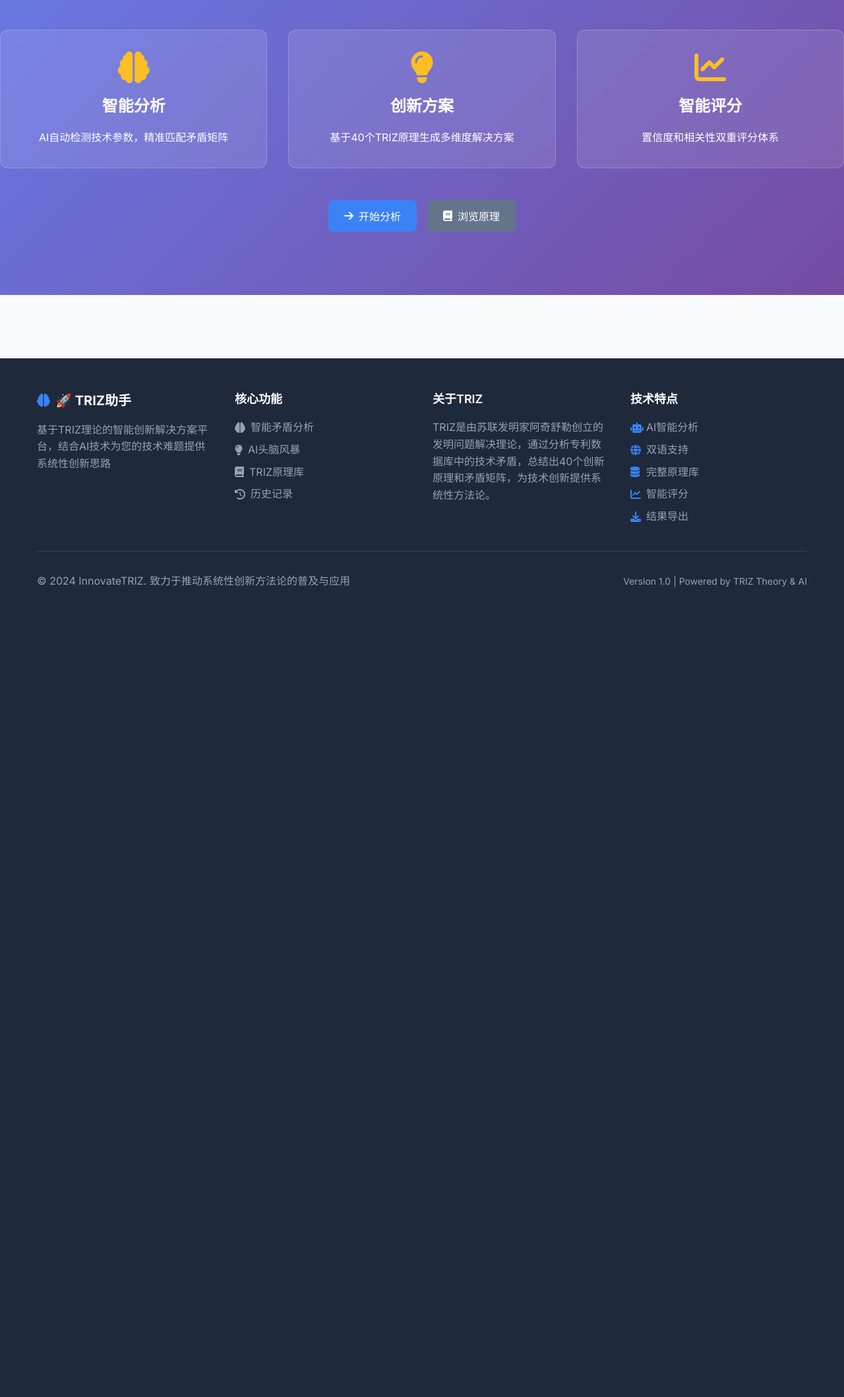
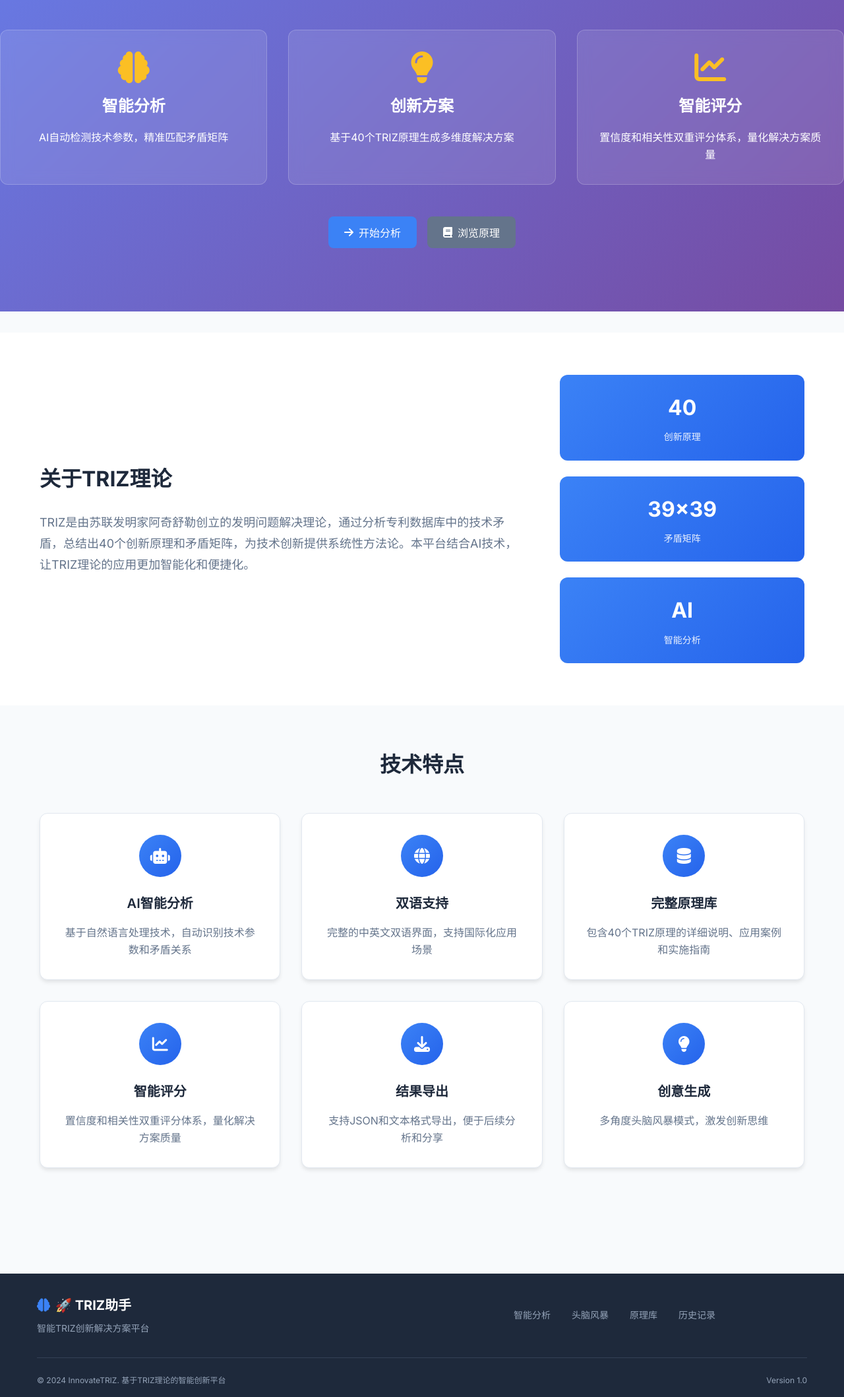
Before and after one commit to ligj1706/InnovateTRIZ, a Flask app: page / in a window 1280 px wide. Shown: the part 339-2456 px from the top of the page at 66% size. Before the commit the page ends 1229 px from the top, so only its background shows below. Run offline with Flask 3, Linux system fonts and the light colour scheme.

Commit message:
Update TRIZ application: Enhanced functionality and UI improvements

```diff
--- a/triz_web_app/backend/app.py
+++ b/triz_web_app/backend/app.py
@@ -189,7 +189,27 @@
                     'footer_export': triz_engine.get_text('footer_export'),
                     'footer_copyright_text': triz_engine.get_text('footer_copyright_text'),
                     'footer_version': triz_engine.get_text('footer_version'),
-                    'footer_powered': triz_engine.get_text('footer_powered')
+                    'footer_powered': triz_engine.get_text('footer_powered'),
+                    'about_triz_title': triz_engine.get_text('about_triz_title'),
+                    'about_triz_desc': triz_engine.get_text('about_triz_desc'),
+                    'stat_principles': triz_engine.get_text('stat_principles'),
+                    'stat_matrix': triz_engine.get_text('stat_matrix'),
+                    'stat_ai': triz_engine.get_text('stat_ai'),
+                    'tech_features_title': triz_engine.get_text('tech_features_title'),
+                    'feature_ai_title': triz_engine.get_text('feature_ai_title'),
+                    'feature_ai_desc': triz_engine.get_text('feature_ai_desc'),
+                    'feature_bilingual_title': triz_engine.get_text('feature_bilingual_title'),
+                    'feature_bilingual_desc': triz_engine.get_text('feature_bilingual_desc'),
+                    'feature_database_title': triz_engine.get_text('feature_database_title'),
+                    'feature_database_desc': triz_engine.get_text('feature_database_desc'),
+                    'feature_scoring_title': triz_engine.get_text('feature_scoring_title'),
+                    'feature_scoring_desc': triz_engine.get_text('feature_scoring_desc'),
+                    'feature_export_title': triz_engine.get_text('feature_export_title'),
+                    'feature_export_desc': triz_engine.get_text('feature_export_desc'),
+                    'feature_brainstorm_title': triz_engine.get_text('feature_brainstorm_title'),
+                    'feature_brainstorm_desc': triz_engine.get_text('feature_brainstorm_desc'),
+                    'footer_simple_description': triz_engine.get_text('footer_simple_description'),
+                    'footer_simple_copyright': triz_engine.get_text('footer_simple_copyright')
                 }
             })
 
--- a/triz_web_app/frontend/static/css/style.css
+++ b/triz_web_app/frontend/static/css/style.css
@@ -868,7 +868,151 @@
     margin-bottom: 0.5rem;
 }
 
-/* 页脚样式 */
+/* 首页新增内容样式 */
+
+/* 关于TRIZ部分 */
+.about-triz {
+    background: var(--card-bg);
+    padding: 4rem 0;
+    margin-top: 2rem;
+}
+
+.about-content {
+    display: grid;
+    grid-template-columns: 2fr 1fr;
+    gap: 3rem;
+    align-items: center;
+}
+
+.about-text h2 {
+    font-size: 2rem;
+    font-weight: 700;
+    color: var(--text-primary);
+    margin-bottom: 1.5rem;
+}
+
+.about-text p {
+    font-size: 1.125rem;
+    line-height: 1.8;
+    color: var(--text-secondary);
+}
+
+.about-stats {
+    display: flex;
+    flex-direction: column;
+    gap: 1.5rem;
+}
+
+.stat-item {
+    text-align: center;
+    padding: 1.5rem;
+    background: linear-gradient(135deg, var(--primary-color), var(--primary-dark));
+    border-radius: var(--radius-lg);
+    color: white;
+}
+
+.stat-number {
+    font-size: 2rem;
+    font-weight: 700;
+    margin-bottom: 0.5rem;
+}
+
+.stat-label {
+    font-size: 0.875rem;
+    opacity: 0.9;
+}
+
+/* 技术特点部分 */
+.tech-features {
+    padding: 4rem 0;
+    background: var(--bg-color);
+}
+
+.tech-features h2 {
+    text-align: center;
+    font-size: 2rem;
+    font-weight: 700;
+    color: var(--text-primary);
+    margin-bottom: 3rem;
+}
+
+.features-grid {
+    display: grid;
+    grid-template-columns: repeat(auto-fit, minmax(300px, 1fr));
+    gap: 2rem;
+}
+
+.feature-item {
+    background: var(--card-bg);
+    padding: 2rem;
+    border-radius: var(--radius-lg);
+    box-shadow: var(--shadow-md);
+    border: 1px solid var(--border-color);
+    text-align: center;
+    transition: all 0.3s ease;
+}
+
+.feature-item:hover {
+    transform: translateY(-4px);
+    box-shadow: var(--shadow-lg);
+}
+
+.feature-icon {
+    width: 64px;
+    height: 64px;
+    margin: 0 auto 1.5rem;
+    background: linear-gradient(135deg, var(--primary-color), var(--primary-dark));
+    border-radius: 50%;
+    display: flex;
+    align-items: center;
+    justify-content: center;
+    color: white;
+    font-size: 1.5rem;
+}
+
+.feature-item h3 {
+    font-size: 1.25rem;
+    font-weight: 600;
+    color: var(--text-primary);
+    margin-bottom: 1rem;
+}
+
+.feature-item p {
+    color: var(--text-secondary);
+    line-height: 1.6;
+}
+
+/* 响应式设计 */
+@media (max-width: 768px) {
+    .about-content {
+        grid-template-columns: 1fr;
+        gap: 2rem;
+    }
+
+    .about-stats {
+        flex-direction: row;
+        gap: 1rem;
+    }
+
+    .stat-item {
+        padding: 1rem;
+    }
+
+    .stat-number {
+        font-size: 1.5rem;
+    }
+
+    .features-grid {
+        grid-template-columns: 1fr;
+        gap: 1.5rem;
+    }
+
+    .feature-item {
+        padding: 1.5rem;
+    }
+}
+
+/* 更新的页脚样式 */
 .footer {
     background: var(--text-primary);
     color: white;
@@ -878,28 +1022,25 @@
 .footer-container {
     max-width: 1200px;
     margin: 0 auto;
-    padding: 3rem 1rem 1rem;
+    padding: 2rem 1rem 1rem;
 }
 
 .footer-content {
-    display: grid;
-    grid-template-columns: repeat(auto-fit, minmax(250px, 1fr));
-    gap: 2rem;
+    display: flex;
+    justify-content: space-between;
+    align-items: center;
     margin-bottom: 2rem;
 }
 
-.footer-section h4 {
-    font-size: 1.125rem;
-    font-weight: 600;
-    margin-bottom: 1rem;
-    color: white;
+.footer-brand {
+    flex: 1;
 }
 
 .footer-logo {
     display: flex;
     align-items: center;
     gap: 0.5rem;
-    margin-bottom: 1rem;
+    margin-bottom: 0.5rem;
     font-size: 1.25rem;
     font-weight: 700;
 }
@@ -908,68 +1049,55 @@
     color: var(--primary-color);
 }
 
-.footer-desc, .footer-text {
+.footer-desc {
     color: #94a3b8;
-    line-height: 1.6;
-    margin-bottom: 1rem;
+    font-size: 0.875rem;
 }
 
-.footer-links {
-    list-style: none;
+.footer-links-section {
+    flex: 1;
+    display: flex;
+    justify-content: center;
 }
 
-.footer-links li {
-    margin-bottom: 0.5rem;
+.footer-nav {
+    display: flex;
+    gap: 2rem;
 }
 
-.footer-links a {
+.footer-nav a {
     color: #94a3b8;
     text-decoration: none;
-    display: flex;
-    align-items: center;
-    gap: 0.5rem;
+    font-size: 0.875rem;
     transition: color 0.3s ease;
 }
 
-.footer-links a:hover {
+.footer-nav a:hover {
     color: white;
-}
-
-.footer-features {
-    list-style: none;
-}
-
-.footer-features li {
-    display: flex;
-    align-items: center;
-    gap: 0.5rem;
-    margin-bottom: 0.5rem;
-    color: #94a3b8;
-}
-
-.footer-features i {
-    color: var(--primary-color);
-    width: 16px;
 }
 
 .footer-bottom {
     display: flex;
     justify-content: space-between;
     align-items: center;
-    padding-top: 2rem;
+    padding-top: 1.5rem;
     border-top: 1px solid #334155;
     color: #94a3b8;
-}
-
-.footer-info {
-    font-size: 0.875rem;
+    font-size: 0.75rem;
 }
 
 /* 响应式页脚 */
 @media (max-width: 768px) {
     .footer-content {
-        grid-template-columns: 1fr;
+        flex-direction: column;
         gap: 1.5rem;
+        text-align: center;
+    }
+
+    .footer-nav {
+        flex-wrap: wrap;
+        justify-content: center;
+        gap: 1rem;
     }
 
     .footer-bottom {
--- a/triz_web_app/frontend/static/js/app.js
+++ b/triz_web_app/frontend/static/js/app.js
@@ -101,24 +101,32 @@
             'principles-title': 'principles_title',
             'principles-desc': 'principles_desc',
             'loading-text': 'loading_text',
+            'about-triz-title': 'about_triz_title',
+            'about-triz-desc': 'about_triz_desc',
+            'stat-principles': 'stat_principles',
+            'stat-matrix': 'stat_matrix',
+            'stat-ai': 'stat_ai',
+            'tech-features-title': 'tech_features_title',
+            'feature-ai-title': 'feature_ai_title',
+            'feature-ai-desc': 'feature_ai_desc',
+            'feature-bilingual-title': 'feature_bilingual_title',
+            'feature-bilingual-desc': 'feature_bilingual_desc',
+            'feature-database-title': 'feature_database_title',
+            'feature-database-desc': 'feature_database_desc',
+            'feature-scoring-title': 'feature_scoring_title',
+            'feature-scoring-desc': 'feature_scoring_desc',
+            'feature-export-title': 'feature_export_title',
+            'feature-export-desc': 'feature_export_desc',
+            'feature-brainstorm-title': 'feature_brainstorm_title',
+            'feature-brainstorm-desc': 'feature_brainstorm_desc',
             'footer-title': 'app_title',
-            'footer-description': 'footer_description',
-            'footer-features-title': 'footer_features_title',
-            'footer-analyze': 'analyze_title',
-            'footer-brainstorm': 'brainstorm_title',
-            'footer-principles': 'principles_title',
-            'footer-history': 'history_title',
-            'footer-about-title': 'footer_about_title',
-            'footer-about-desc': 'footer_about_desc',
-            'footer-tech-title': 'footer_tech_title',
-            'footer-ai': 'footer_ai',
-            'footer-bilingual': 'footer_bilingual',
-            'footer-database': 'footer_database',
-            'footer-scoring': 'footer_scoring',
-            'footer-export': 'footer_export',
-            'footer-copyright-text': 'footer_copyright_text',
-            'footer-version': 'footer_version',
-            'footer-powered': 'footer_powered'
+            'footer-description': 'footer_simple_description',
+            'footer-analyze': 'nav_analyze',
+            'footer-brainstorm': 'nav_brainstorm',
+            'footer-principles': 'nav_principles',
+            'footer-history': 'nav_history',
+            'footer-copyright-text': 'footer_simple_copyright',
+            'footer-version': 'footer_version'
         };
 
         Object.entries(textElements).forEach(([elementId, textKey]) => {
--- a/triz_web_app/frontend/templates/index.html
+++ b/triz_web_app/frontend/templates/index.html
@@ -74,6 +74,85 @@
                     </div>
                 </div>
             </div>
+
+            <!-- 关于TRIZ部分 -->
+            <section class="about-triz">
+                <div class="container">
+                    <div class="about-content">
+                        <div class="about-text">
+                            <h2 id="about-triz-title">关于TRIZ理论</h2>
+                            <p id="about-triz-desc">
+                                TRIZ是由苏联发明家阿奇舒勒创立的发明问题解决理论，通过分析专利数据库中的技术矛盾，总结出40个创新原理和矛盾矩阵，为技术创新提供系统性方法论。本平台结合AI技术，让TRIZ理论的应用更加智能化和便捷化。
+                            </p>
+                        </div>
+                        <div class="about-stats">
+                            <div class="stat-item">
+                                <div class="stat-number">40</div>
+                                <div class="stat-label" id="stat-principles">创新原理</div>
+                            </div>
+                            <div class="stat-item">
+                                <div class="stat-number">39×39</div>
+                                <div class="stat-label" id="stat-matrix">矛盾矩阵</div>
+                            </div>
+                            <div class="stat-item">
+                                <div class="stat-number">AI</div>
+                                <div class="stat-label" id="stat-ai">智能分析</div>
+                            </div>
+                        </div>
+                    </div>
+                </div>
+            </section>
+
+            <!-- 技术特点部分 -->
+            <section class="tech-features">
+                <div class="container">
+                    <h2 id="tech-features-title">技术特点</h2>
+                    <div class="features-grid">
+                        <div class="feature-item">
+                            <div class="feature-icon">
+                                <i class="fas fa-robot"></i>
+                            </div>
+                            <h3 id="feature-ai-title">AI智能分析</h3>
+                            <p id="feature-ai-desc">基于自然语言处理技术，自动识别技术参数和矛盾关系</p>
+                        </div>
+                        <div class="feature-item">
+                            <div class="feature-icon">
+                                <i class="fas fa-globe"></i>
+                            </div>
+                            <h3 id="feature-bilingual-title">双语支持</h3>
+                            <p id="feature-bilingual-desc">完整的中英文双语界面，支持国际化应用场景</p>
+                        </div>
+                        <div class="feature-item">
+                            <div class="feature-icon">
+                                <i class="fas fa-database"></i>
+                            </div>
+                            <h3 id="feature-database-title">完整原理库</h3>
+                            <p id="feature-database-desc">包含40个TRIZ原理的详细说明、应用案例和实施指南</p>
+                        </div>
+                        <div class="feature-item">
+                            <div class="feature-icon">
+                                <i class="fas fa-chart-line"></i>
+                            </div>
+                            <h3 id="feature-scoring-title">智能评分</h3>
+                            <p id="feature-scoring-desc">置信度和相关性双重评分体系，量化解决方案质量</p>
+                        </div>
+                        <div class="feature-item">
+                            <div class="feature-icon">
+                                <i class="fas fa-download"></i>
+                            </div>
+                            <h3 id="feature-export-title">结果导出</h3>
+                            <p id="feature-export-desc">支持JSON和文本格式导出，便于后续分析和分享</p>
+                        </div>
+                        <div class="feature-item">
+                            <div class="feature-icon">
+                                <i class="fas fa-lightbulb"></i>
+                            </div>
+                            <h3 id="feature-brainstorm-title">创意生成</h3>
+                            <p id="feature-brainstorm-desc">多角度头脑风暴模式，激发创新思维</p>
+                        </div>
+                    </div>
+                </div>
+            </section>
         </section>
 
         <!-- 智能分析部分 -->
@@ -230,56 +309,36 @@
         </section>
     </main>
 
-    <!-- 专业页脚 -->
+    <!-- 简洁专业页脚 -->
     <footer class="footer">
         <div class="footer-container">
             <div class="footer-content">
-                <div class="footer-section">
+                <div class="footer-brand">
                     <div class="footer-logo">
                         <i class="fas fa-brain"></i>
                         <span id="footer-title">InnovateTRIZ</span>
                     </div>
                     <p id="footer-description" class="footer-desc">
-                        基于TRIZ理论的智能创新解决方案平台，结合AI技术为您的技术难题提供系统性创新思路
+                        智能TRIZ创新解决方案平台
                     </p>
                 </div>
 
-                <div class="footer-section">
-                    <h4 id="footer-features-title">核心功能</h4>
-                    <ul class="footer-links">
-                        <li><a href="#analyze" onclick="showSection('analyze')"><i class="fas fa-brain"></i> <span id="footer-analyze">智能矛盾分析</span></a></li>
-                        <li><a href="#brainstorm" onclick="showSection('brainstorm')"><i class="fas fa-lightbulb"></i> <span id="footer-brainstorm">AI头脑风暴</span></a></li>
-                        <li><a href="#principles" onclick="showSection('principles')"><i class="fas fa-book"></i> <span id="footer-principles">TRIZ原理库</span></a></li>
-                        <li><a href="#history" onclick="showSection('history')"><i class="fas fa-history"></i> <span id="footer-history">分析历史</span></a></li>
-                    </ul>
-                </div>
-
-                <div class="footer-section">
-                    <h4 id="footer-about-title">关于TRIZ</h4>
-                    <p id="footer-about-desc" class="footer-text">
-                        TRIZ是由苏联发明家阿奇舒勒创立的发明问题解决理论，通过分析专利数据库中的技术矛盾，总结出40个创新原理和矛盾矩阵，为技术创新提供系统性方法论。
-                    </p>
-                </div>
-
-                <div class="footer-section">
-                    <h4 id="footer-tech-title">技术特点</h4>
-                    <ul class="footer-features">
-                        <li><i class="fas fa-robot"></i> <span id="footer-ai">AI智能分析</span></li>
-                        <li><i class="fas fa-globe"></i> <span id="footer-bilingual">双语支持</span></li>
-                        <li><i class="fas fa-database"></i> <span id="footer-database">完整原理库</span></li>
-                        <li><i class="fas fa-chart-line"></i> <span id="footer-scoring">智能评分</span></li>
-                        <li><i class="fas fa-download"></i> <span id="footer-export">结果导出</span></li>
-                    </ul>
+                <div class="footer-links-section">
+                    <div class="footer-nav">
+                        <a href="#analyze" onclick="showSection('analyze')" id="footer-analyze">智能分析</a>
+                        <a href="#brainstorm" onclick="showSection('brainstorm')" id="footer-brainstorm">头脑风暴</a>
+                        <a href="#principles" onclick="showSection('principles')" id="footer-principles">原理库</a>
+                        <a href="#history" onclick="showSection('history')" id="footer-history">历史记录</a>
+                    </div>
                 </div>
             </div>
 
             <div class="footer-bottom">
                 <div class="footer-copyright">
-                    <p id="footer-copyright-text">© 2024 InnovateTRIZ. 致力于推动系统性创新方法论的普及与应用</p>
+                    <p id="footer-copyright-text">© 2024 InnovateTRIZ. 基于TRIZ理论的智能创新平台</p>
                 </div>
                 <div class="footer-info">
-                    <span id="footer-version">Version 1.0</span> |
-                    <span id="footer-powered">Powered by TRIZ Theory & AI</span>
+                    <span id="footer-version">v1.0</span>
                 </div>
             </div>
         </div>
```
Also changed, not shown: triz_web_app/backend/triz_core.py (+42 -2 lines).
